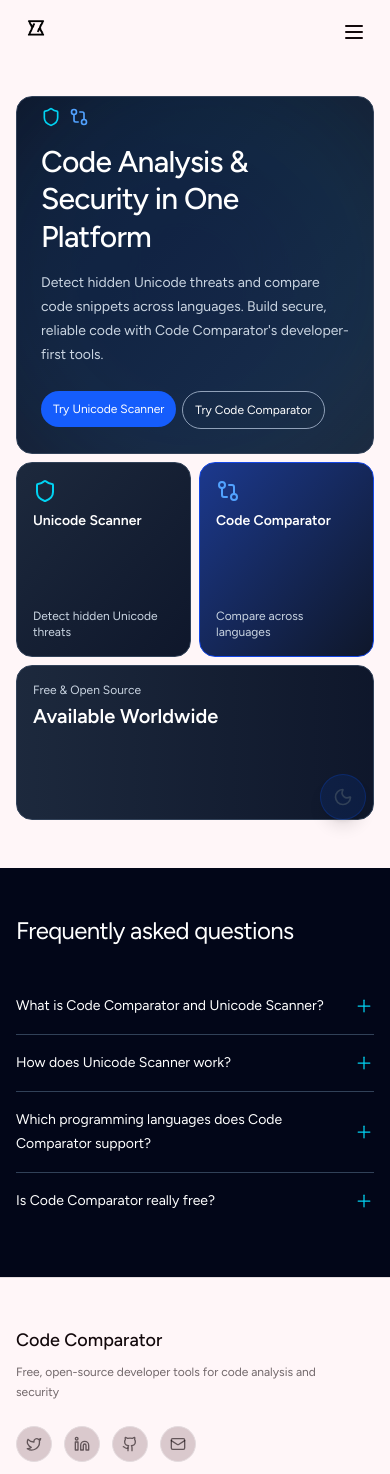
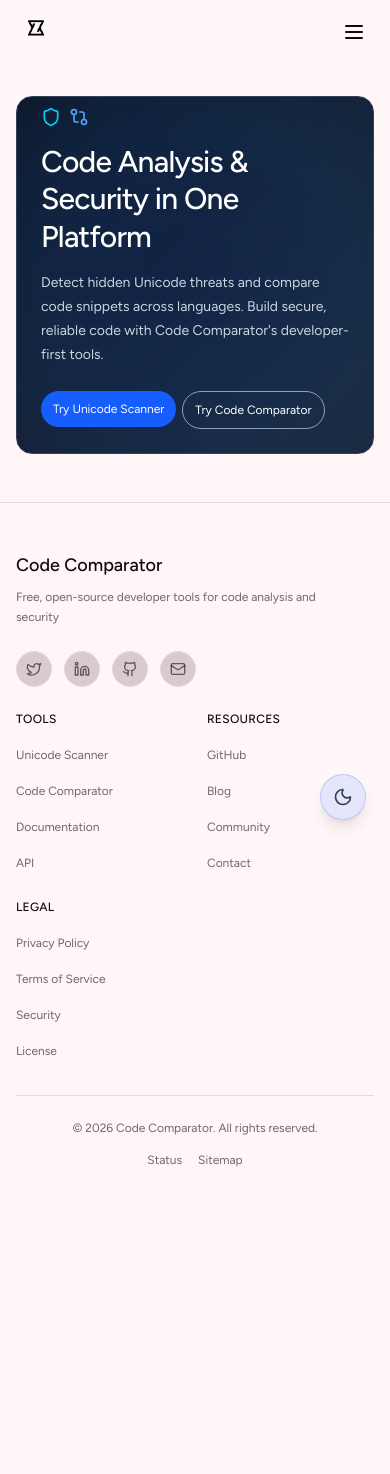
Before and after one commit to sedegah/Invisible-Characters, a Next.js app: page / in a window 390 px wide. Shown: the top 1474 px of the page. After the commit the page ends 1216 px from the top, so only its background shows below. Built offline with nearby package versions, Linux system fonts and the light colour scheme.

Commit message:
Optimize homepage for mobile: hide FAQ section and feature cards on small screens

```diff
--- a/app/page.tsx
+++ b/app/page.tsx
@@ -13,7 +13,9 @@
         primaryButtonHref="/unicode-scanner"
         secondaryButtonHref="/code-comparator"
       />
-      <FAQSection />
+      <div className="hidden md:block">
+        <FAQSection />
+      </div>
       <Footer />
     </>
   )
--- a/components/ProductTeaserCard.tsx
+++ b/components/ProductTeaserCard.tsx
@@ -117,7 +117,7 @@
               ease: [0.645, 0.045, 0.355, 1],
               delay: 0.2,
             }}
-            className="col-span-12 lg:col-span-6 grid grid-cols-2 gap-2 sm:gap-4 aspect-square"
+            className="hidden lg:grid col-span-12 lg:col-span-6 grid grid-cols-2 gap-2 sm:gap-4 aspect-square"
           >
             {/* Feature Card 1 */}
             <div className="bg-gradient-to-br from-slate-800 to-slate-900 rounded-2xl sm:rounded-[40px] p-4 sm:p-8 border border-slate-700 flex flex-col justify-between">
```
